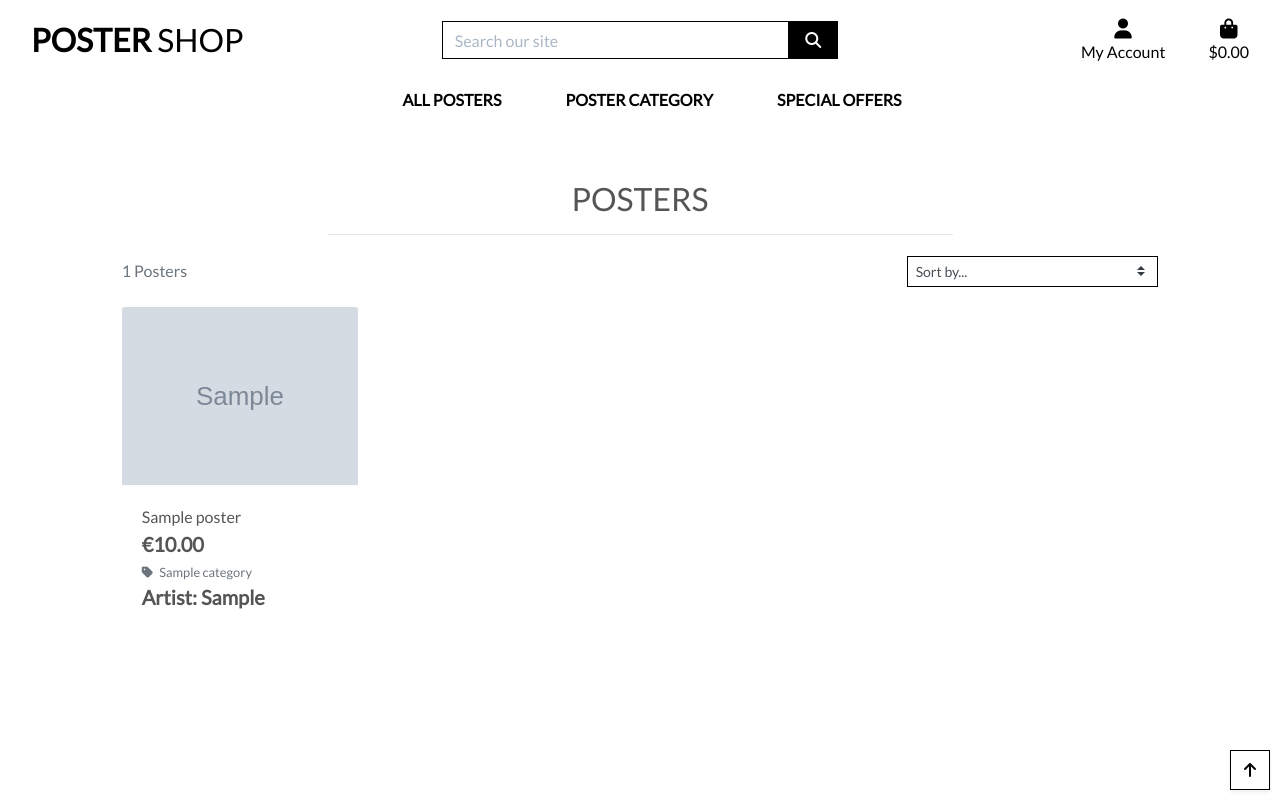
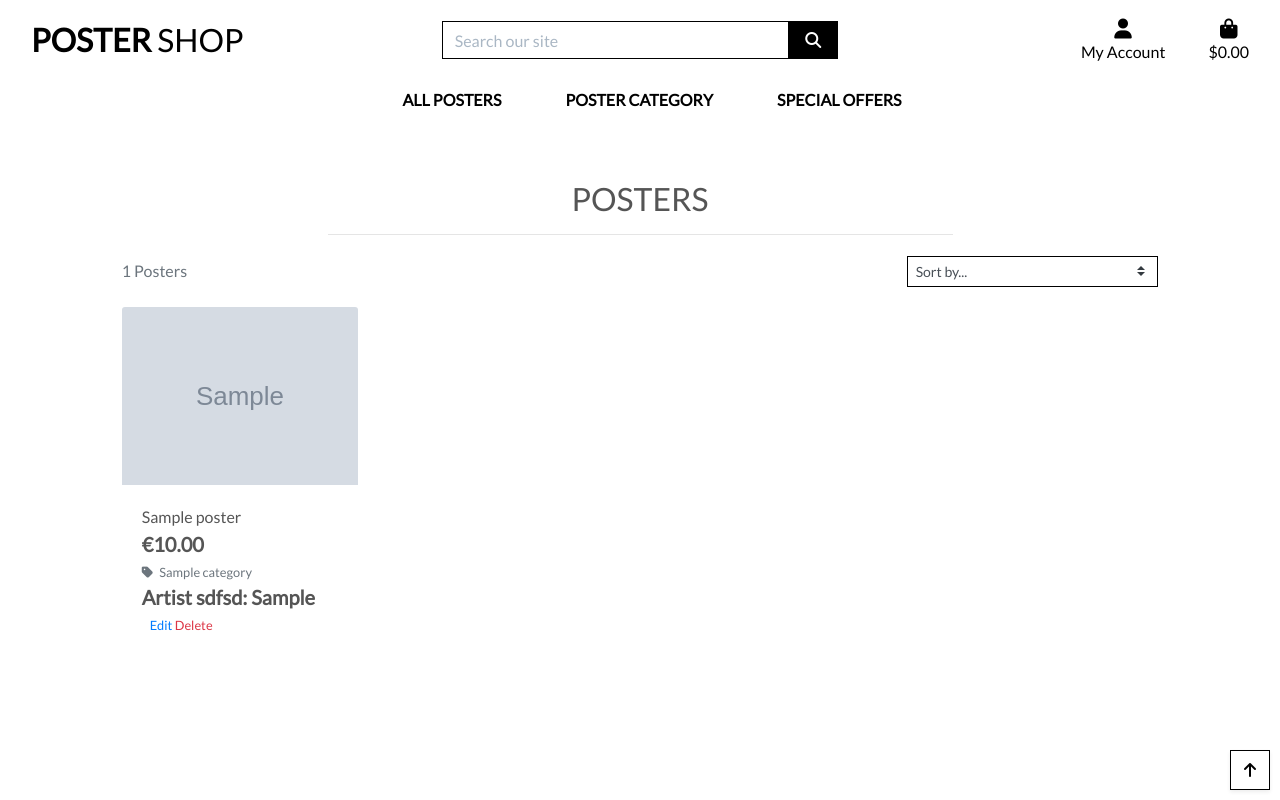
Before and after one commit to slbabin/poster-shop-gp, a Django app: page /posters/ in a window 1280 px wide. Run offline with Django 4.2, Linux system fonts and the light colour scheme; a user stored in the database is signed in; tables that the repository leaves empty hold one stand-in row (values such as "Sample post"); grey boxes marked "Sample" are stand-in pictures; some libraries are stand-ins or nearby versions.

Commit message:
Added delete poster funtion on the poster list and poster detail pages

```diff
--- a/products/templates/products/posters.html
+++ b/products/templates/products/posters.html
@@ -83,7 +83,14 @@
                                     </p>
                                     {% endif %}
 
-                                    <p class="lead mb-0 text-left font-weight-bold">Artist: {{ poster.artist}}</p>
+                                    <p class="lead mb-0 text-left font-weight-bold">Artist sdfsd: {{ poster.artist}}</p>
+
+                                    {% if request.user.is_superuser %}
+                                        <small class="ml-2">
+                                            <a href="{% url 'edit_poster' poster.id %}">Edit</a>
+                                            <a class="text-danger" href="{% url 'delete_poster' poster.id %}">Delete</a>
+                                        </small>
+                                    {% endif %}
                                 </div>
                             </div>
 
--- a/products/urls.py
+++ b/products/urls.py
@@ -7,4 +7,5 @@ urlpatterns = [
     path('<int:poster_id>/', views.poster_detail, name='poster_detail' ),
     path('add/', views.add_poster, name='add_poster' ),
     path('edit/<int:poster_id>/', views.edit_poster, name='edit_poster' ),
+    path('delete/<int:poster_id>/', views.delete_poster, name='delete_poster' ),
 ]
--- a/products/views.py
+++ b/products/views.py
@@ -75,9 +75,9 @@ def add_poster(request):
     if request.method == 'POST':
         form = PosterForm(request.POST, request.FILES)
         if form.is_valid():
-            form.save()
+            poster = form.save()
             messages.success(request, 'Successfully added poster')
-            return redirect(reverse('add_poster'))
+            return redirect(reverse('poster_detail', args=[poster.id]))
         else:
             messages.error(request, 'Failed to add poster. Check if all fields a valid.')
     else:
@@ -112,3 +112,10 @@ def edit_poster(request, poster_id):
     }
 
     return render(request, template, context)
+
+
+def delete_poster(request, poster_id):
+    poster = get_object_or_404(Poster, pk=poster_id)
+    poster.delete()
+    messages.success(request, 'Successfully deleted  poster')
+    return redirect(reverse('posters'))
```
Also changed, not shown: products/templates/products/poster_detail.html (+7 -0 lines), media/rosie_GkSyQNb.jpg (added).
